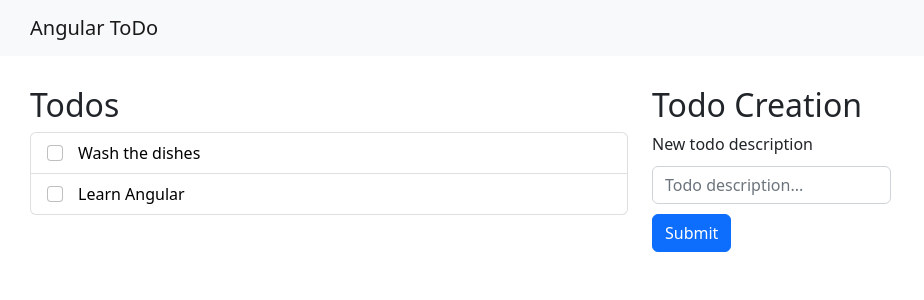
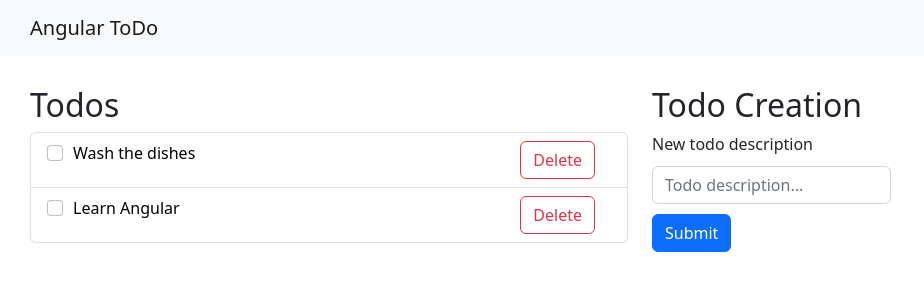
Before and after one commit to Txxxthless/AngularTodoList, an Angular app: page / in a window 1280 px wide. Shown: the top 300 px of the page, without its empty margins (0-924 px from the left). Built offline with nearby package versions, Linux system fonts and the light colour scheme.

Commit message:
Added delete feature

```diff
--- a/src/app/services/todo.service.ts
+++ b/src/app/services/todo.service.ts
@@ -26,4 +26,11 @@
     toChangeTodo.isDone = !toChangeTodo.isDone;
     this.todosChanged.emit(this.todos.slice());
   }
+
+  deleteTodo(todo: Todo) {
+    this.todos = this.todos.filter(
+      (todoItem) => todoItem.description !== todo.description
+    );
+    this.todosChanged.emit(this.todos.slice());
+  }
 }
--- a/src/app/todo/todo.component.html
+++ b/src/app/todo/todo.component.html
@@ -1,15 +1,25 @@
-<div>
+<div class="row" style="padding-left: 0px; padding-right: 20px">
+  <div class="col-10">
     <input
       class="form-check-input"
       type="checkbox"
       value=""
       (click)="onToggleTodo()"
+      style="margin-right: 10px"
     />
     <label
       class="form-check-label"
       [style.color]="todo.isDone ? '#808080' : 'black'"
-    style="margin-left: 15px"
     >
       {{ todo.description }}
     </label>
   </div>
+  <div class="col-1">
+    <button
+      class="btn btn-outline-danger d-flex justify-content-end"
+      (click)="onDeleteTodo()"
+    >
+      Delete
+    </button>
+  </div>
+</div>
--- a/src/app/todo/todo.component.ts
+++ b/src/app/todo/todo.component.ts
@@ -19,4 +19,8 @@
   onToggleTodo() {
     this.todoService.toggleTodo(this.todo);
   }
+
+  onDeleteTodo() {
+    this.todoService.deleteTodo(this.todo);
+  }
 }
```
Lines whose indentation alone changed are shown as unchanged.
